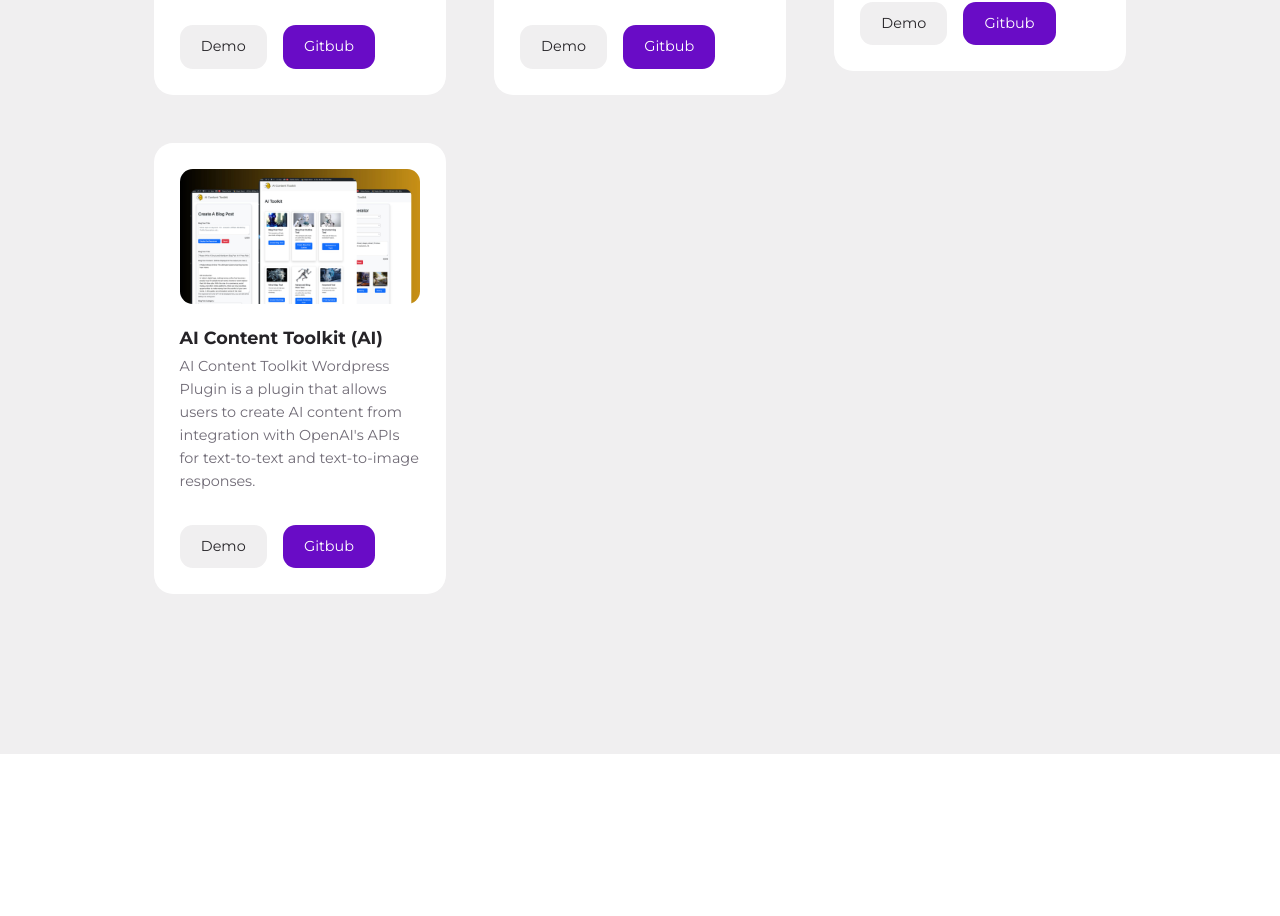
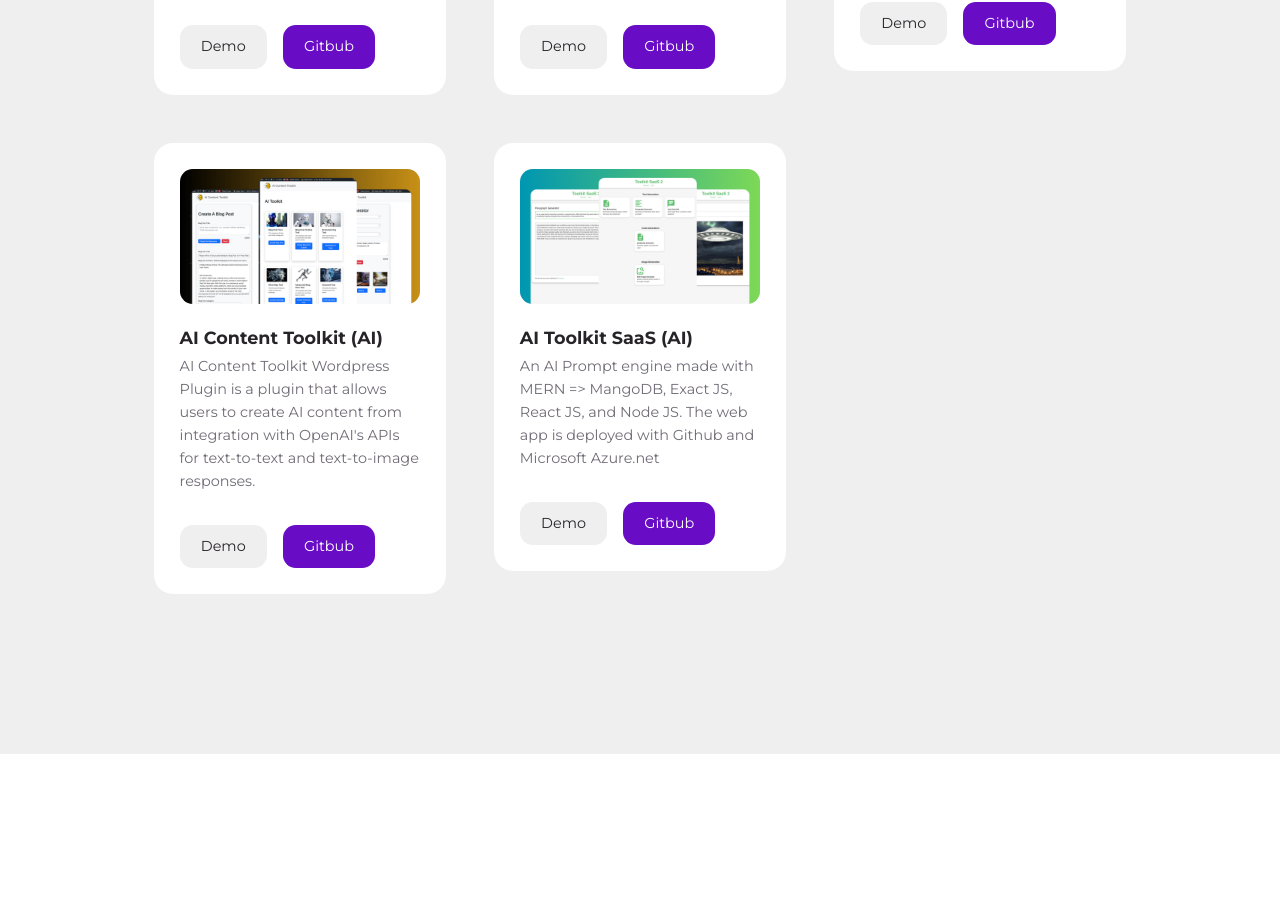
Before and after one commit to kakil/kakilportfolio, a React (Create React App) app: page / in a window 1280 px wide. Shown: the part 3238-4154 px from the top of the page. Built offline with nearby package versions, Linux system fonts and the light colour scheme.

Commit message:
Updated to add AIToolkitSaaS project to portfolio

```diff
--- a/package.json
+++ b/package.json
@@ -1,5 +1,5 @@
 {
-  "homepage": "https://kitwanaakil.com",
+  "homepage": "https://kitwanaakil.com/portfolio",
   "name": "kakilportfolio",
   "version": "0.1.0",
   "private": true,
--- a/src/sections/portfolio/data.js
+++ b/src/sections/portfolio/data.js
@@ -2,7 +2,7 @@
 import Image2 from '../../assets/project2.jpg'
 import Image3 from '../../assets/project3.jpg'
 import Image4 from '../../assets/project4.jpg'
-import Image5 from '../../assets/project5.jpg'
+import Image5 from '../../assets/project5.png'
 import Image6 from '../../assets/project6.jpg'
 import Image7 from '../../assets/project7.jpg'
 import Image8 from '../../assets/project8.jpg'
@@ -45,15 +45,15 @@
         demo: 'https://www.toolkitsforsuccess.com/aicontenttoolkit',
         github: 'https://github.com/kakil'
     },
-    // {
-    //     id: 5,
-    //     category: 'mobile',
-    //     image: Image5,
-    //     title: "Project Title Five (UIUX)",
-    //     desc: "Provident similique accusantium nemo autem. Veritatis obcaecati tenetur iure eius earum ut molestias architecto voluptate aliquam nihil, eveniet aliquid culpa officia aut! ",
-    //     demo: 'https://kitwanaakil.com',
-    //     github: 'https://github.com/kakil'
-    // },
+    {
+        id: 5,
+        category: 'ai',
+        image: Image5,
+        title: "AI Toolkit SaaS (AI)",
+        desc: "An AI Prompt engine made with MERN => MangoDB, Exact JS, React JS, and Node JS.  The web app is deployed with Github and Microsoft Azure.net",
+        demo: 'https://toolkitsaas.azurewebsites.net',
+        github: 'https://github.com/kakil/AIToolkitSaaS/settings'
+    },
     // {
     //     id: 6,
     //     category: 'web',
```
Also changed, not shown: src/assets/airbrush_snoopy.png (added), src/assets/project5.png.
